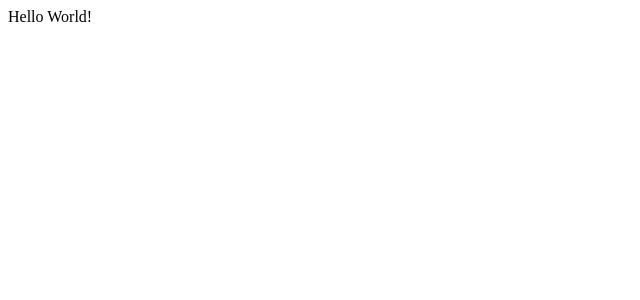
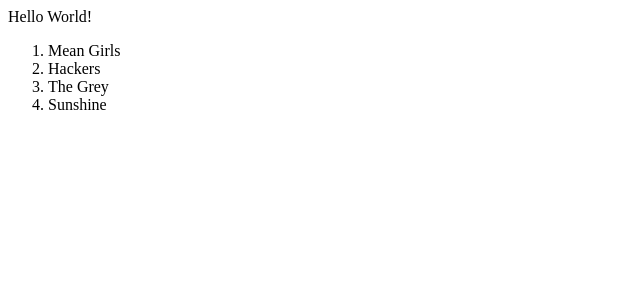
Before and after one commit to thekhaidev/movie-list, a React app: page / in a window 1280 px wide. Shown: the top 300 px of the page, without its empty margins (0-640 px from the left). Built offline with nearby package versions, Linux system fonts and the light colour scheme; the HTML template or start-up script is replaced by a standard one.

Commit message:
Mockup for list on test data

```diff
--- a/client/src/components/App.jsx
+++ b/client/src/components/App.jsx
@@ -1,8 +1,10 @@
 import React from 'react';
+import MovieList from './MovieList.jsx';
 
 const App = (props) => (
   <div>Hello World!
-    {console.log(props)}
+    {/* {console.log(props.data)} */}
+    <MovieList movies = {props.data}/>
   </div>
 
 );
--- /dev/null
+++ b/client/src/components/MovieList.jsx
@@ -0,0 +1,22 @@
+import React from 'react'
+
+const MovieList = (props) => (
+  <div>{console.log(props.movies)}
+  <ol>
+    <li>
+      {props.movies[0].title}
+    </li>
+    <li>
+      {props.movies[1].title}
+    </li>
+    <li>
+      {props.movies[2].title}
+    </li>
+    <li>
+      {props.movies[3].title}
+    </li>
+    </ol>
+  </div>
+)
+
+export default MovieList
```
Also changed, not shown: 1 other file (tests, documents, lock files or other folders).
